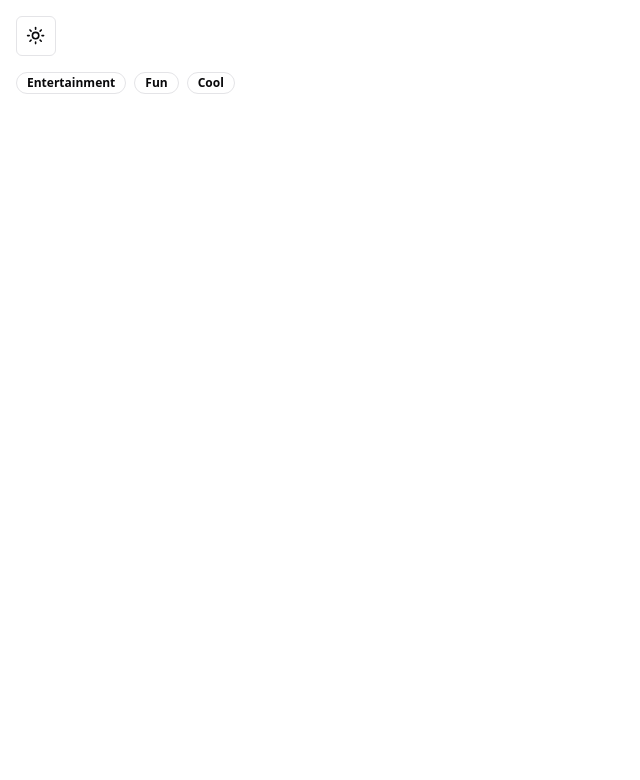
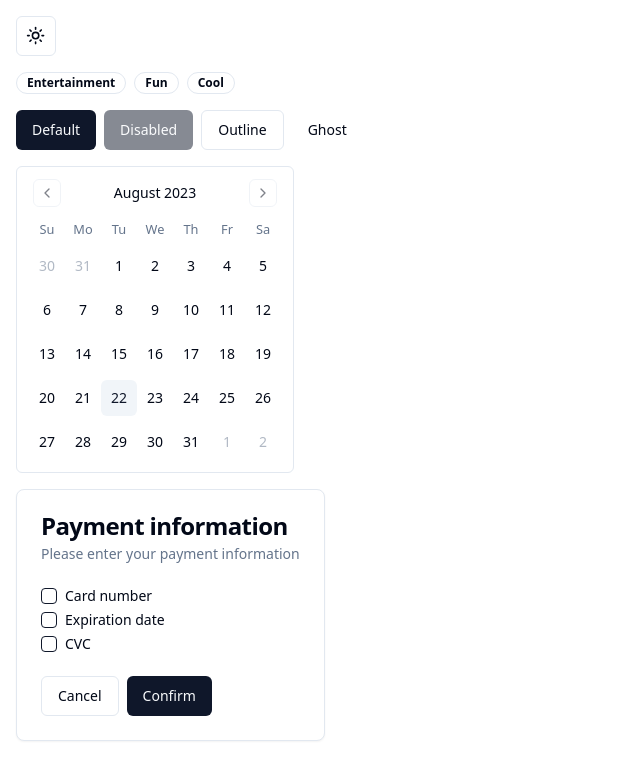
Before and after one commit to seesmof/Pixoto-Photos-Website, a Next.js app: page / in a window 1280 px wide. Shown: the top 780 px of the page, without its empty margins (0-640 px from the left). Built offline with nearby package versions, Linux system fonts and the light colour scheme.

Commit message:
build(deps): update globals.css, page.tsx, package-lock.json and package.json

```diff
--- a/app/globals.css
+++ b/app/globals.css
@@ -5,47 +5,47 @@
 @layer base {
   :root {
     --background: 0 0% 100%;
-    --foreground: 240 10% 3.9%;
+    --foreground: 222.2 84% 4.9%;
     --card: 0 0% 100%;
-    --card-foreground: 240 10% 3.9%;
+    --card-foreground: 222.2 84% 4.9%;
     --popover: 0 0% 100%;
-    --popover-foreground: 240 10% 3.9%;
-    --primary: 142.1 76.2% 36.3%;
-    --primary-foreground: 355.7 100% 97.3%;
-    --secondary: 240 4.8% 95.9%;
-    --secondary-foreground: 240 5.9% 10%;
-    --muted: 240 4.8% 95.9%;
-    --muted-foreground: 240 3.8% 46.1%;
-    --accent: 240 4.8% 95.9%;
-    --accent-foreground: 240 5.9% 10%;
+    --popover-foreground: 222.2 84% 4.9%;
+    --primary: 222.2 47.4% 11.2%;
+    --primary-foreground: 210 40% 98%;
+    --secondary: 210 40% 96.1%;
+    --secondary-foreground: 222.2 47.4% 11.2%;
+    --muted: 210 40% 96.1%;
+    --muted-foreground: 215.4 16.3% 46.9%;
+    --accent: 210 40% 96.1%;
+    --accent-foreground: 222.2 47.4% 11.2%;
     --destructive: 0 84.2% 60.2%;
-    --destructive-foreground: 0 0% 98%;
-    --border: 240 5.9% 90%;
-    --input: 240 5.9% 90%;
-    --ring: 142.1 76.2% 36.3%;
+    --destructive-foreground: 210 40% 98%;
+    --border: 214.3 31.8% 91.4%;
+    --input: 214.3 31.8% 91.4%;
+    --ring: 222.2 84% 4.9%;
     --radius: 0.5rem;
   }
 
   .dark {
-    --background: 20 14.3% 4.1%;
-    --foreground: 0 0% 95%;
-    --card: 24 9.8% 10%;
-    --card-foreground: 0 0% 95%;
-    --popover: 0 0% 9%;
-    --popover-foreground: 0 0% 95%;
-    --primary: 142.1 70.6% 45.3%;
-    --primary-foreground: 144.9 80.4% 10%;
-    --secondary: 240 3.7% 15.9%;
-    --secondary-foreground: 0 0% 98%;
-    --muted: 0 0% 15%;
-    --muted-foreground: 240 5% 64.9%;
-    --accent: 12 6.5% 15.1%;
-    --accent-foreground: 0 0% 98%;
+    --background: 222.2 84% 4.9%;
+    --foreground: 210 40% 98%;
+    --card: 222.2 84% 4.9%;
+    --card-foreground: 210 40% 98%;
+    --popover: 222.2 84% 4.9%;
+    --popover-foreground: 210 40% 98%;
+    --primary: 210 40% 98%;
+    --primary-foreground: 222.2 47.4% 11.2%;
+    --secondary: 217.2 32.6% 17.5%;
+    --secondary-foreground: 210 40% 98%;
+    --muted: 217.2 32.6% 17.5%;
+    --muted-foreground: 215 20.2% 65.1%;
+    --accent: 217.2 32.6% 17.5%;
+    --accent-foreground: 210 40% 98%;
     --destructive: 0 62.8% 30.6%;
-    --destructive-foreground: 0 85.7% 97.3%;
-    --border: 240 3.7% 15.9%;
-    --input: 240 3.7% 15.9%;
-    --ring: 142.4 71.8% 29.2%;
+    --destructive-foreground: 210 40% 98%;
+    --border: 217.2 32.6% 17.5%;
+    --input: 217.2 32.6% 17.5%;
+    --ring: 212.7 26.8% 83.9;
   }
 }
 
--- a/app/page.tsx
+++ b/app/page.tsx
@@ -25,16 +25,18 @@ import { AspectRatio } from "@radix-ui/react-aspect-ratio";
 import { Terminal, FileWarning, AlertCircle } from "lucide-react";
 import { AvatarFallback, AvatarImage, Avatar } from "@/components/ui/avatar";
 import { Badge } from "@/components/ui/badge";
+import { Calendar } from "@/components/ui/calendar";
+import {
+  Card,
+  CardContent,
+  CardDescription,
+  CardFooter,
+  CardHeader,
+  CardTitle,
+} from "@/components/ui/card";
+import { Checkbox } from "@/components/ui/checkbox";
 
 export default function Home() {
-  const handleAccountDeletion = () => {
-    console.error("Account have been successfully deleted");
-    window.location.href = "https://google.com/";
-  };
-  const [isArtFlipped, setIsArtFlipped] = React.useState(false);
-  const [showCoolAlert, setShowCoolAlert] = React.useState(false);
-  const [showUncoolAlert, setShowUncoolAlert] = React.useState(false);
-
   return (
     <main className="flex min-h-screen flex-col p-4 gap-4">
       <ThemeToggle />
@@ -44,6 +46,55 @@ export default function Home() {
         <Badge variant="outline">Fun</Badge>
         <Badge variant="outline">Cool</Badge>
       </div>
+
+      <div className="flex flex-row items-center gap-2">
+        <Button variant="default">Default</Button>
+        <Button disabled>Disabled</Button>
+        <Button variant="outline">Outline</Button>
+        <Button variant="ghost">Ghost</Button>
+      </div>
+
+      <div className="flex flex-row items-center gap-2">
+        <Calendar mode="default" className="rounded-md border cursor-pointer" />
+      </div>
+
+      <Card className="w-max">
+        <CardHeader>
+          <CardTitle>Payment information</CardTitle>
+          <CardDescription>
+            Please enter your payment information
+          </CardDescription>
+        </CardHeader>
+        <CardContent>
+          <ul className="flex flex-col gap-2 list-disc">
+            <div className="flex flex-row items-center gap-2">
+              <Checkbox id="cardNumber" />
+              <label
+                htmlFor="cardNumber"
+                className="leading-none text-sm font-medium"
+              >
+                Card number
+              </label>
+            </div>
+            <div className="flex flex-row items-center gap-2">
+              <Checkbox id="expirationDate" />
+              <label htmlFor="expirationDate" className="leading-none text-sm">
+                Expiration date
+              </label>
+            </div>
+            <div className="flex flex-row items-center gap-2">
+              <Checkbox id="cvc" />
+              <label htmlFor="cvc" className="leading-none text-sm">
+                CVC
+              </label>
+            </div>
+          </ul>
+        </CardContent>
+        <CardFooter className="flex flex-row gap-2">
+          <Button variant={"outline"}>Cancel</Button>
+          <Button variant={"default"}>Confirm</Button>
+        </CardFooter>
+      </Card>
     </main>
   );
 }
--- /dev/null
+++ b/components/ui/calendar.tsx
@@ -0,0 +1,64 @@
+"use client"
+
+import * as React from "react"
+import { ChevronLeft, ChevronRight } from "lucide-react"
+import { DayPicker } from "react-day-picker"
+
+import { cn } from "@/lib/utils"
+import { buttonVariants } from "@/components/ui/button"
+
+export type CalendarProps = React.ComponentProps<typeof DayPicker>
+
+function Calendar({
+  className,
+  classNames,
+  showOutsideDays = true,
+  ...props
+}: CalendarProps) {
+  return (
+    <DayPicker
+      showOutsideDays={showOutsideDays}
+      className={cn("p-3", className)}
+      classNames={{
+        months: "flex flex-col sm:flex-row space-y-4 sm:space-x-4 sm:space-y-0",
+        month: "space-y-4",
+        caption: "flex justify-center pt-1 relative items-center",
+        caption_label: "text-sm font-medium",
+        nav: "space-x-1 flex items-center",
+        nav_button: cn(
+          buttonVariants({ variant: "outline" }),
+          "h-7 w-7 bg-transparent p-0 opacity-50 hover:opacity-100"
+        ),
+        nav_button_previous: "absolute left-1",
+        nav_button_next: "absolute right-1",
+        table: "w-full border-collapse space-y-1",
+        head_row: "flex",
+        head_cell:
+          "text-muted-foreground rounded-md w-9 font-normal text-[0.8rem]",
+        row: "flex w-full mt-2",
+        cell: "text-center text-sm p-0 relative [&:has([aria-selected])]:bg-accent first:[&:has([aria-selected])]:rounded-l-md last:[&:has([aria-selected])]:rounded-r-md focus-within:relative focus-within:z-20",
+        day: cn(
+          buttonVariants({ variant: "ghost" }),
+          "h-9 w-9 p-0 font-normal aria-selected:opacity-100"
+        ),
+        day_selected:
+          "bg-primary text-primary-foreground hover:bg-primary hover:text-primary-foreground focus:bg-primary focus:text-primary-foreground",
+        day_today: "bg-accent text-accent-foreground",
+        day_outside: "text-muted-foreground opacity-50",
+        day_disabled: "text-muted-foreground opacity-50",
+        day_range_middle:
+          "aria-selected:bg-accent aria-selected:text-accent-foreground",
+        day_hidden: "invisible",
+        ...classNames,
+      }}
+      components={{
+        IconLeft: ({ ...props }) => <ChevronLeft className="h-4 w-4" />,
+        IconRight: ({ ...props }) => <ChevronRight className="h-4 w-4" />,
+      }}
+      {...props}
+    />
+  )
+}
+Calendar.displayName = "Calendar"
+
+export { Calendar }
--- /dev/null
+++ b/components/ui/card.tsx
@@ -0,0 +1,79 @@
+import * as React from "react"
+
+import { cn } from "@/lib/utils"
+
+const Card = React.forwardRef<
+  HTMLDivElement,
+  React.HTMLAttributes<HTMLDivElement>
+>(({ className, ...props }, ref) => (
+  <div
+    ref={ref}
+    className={cn(
+      "rounded-lg border bg-card text-card-foreground shadow-sm",
+      className
+    )}
+    {...props}
+  />
+))
+Card.displayName = "Card"
+
+const CardHeader = React.forwardRef<
+  HTMLDivElement,
+  React.HTMLAttributes<HTMLDivElement>
+>(({ className, ...props }, ref) => (
+  <div
+    ref={ref}
+    className={cn("flex flex-col space-y-1.5 p-6", className)}
+    {...props}
+  />
+))
+CardHeader.displayName = "CardHeader"
+
+const CardTitle = React.forwardRef<
+  HTMLParagraphElement,
+  React.HTMLAttributes<HTMLHeadingElement>
+>(({ className, ...props }, ref) => (
+  <h3
+    ref={ref}
+    className={cn(
+      "text-2xl font-semibold leading-none tracking-tight",
+      className
+    )}
+    {...props}
+  />
+))
+CardTitle.displayName = "CardTitle"
+
+const CardDescription = React.forwardRef<
+  HTMLParagraphElement,
+  React.HTMLAttributes<HTMLParagraphElement>
+>(({ className, ...props }, ref) => (
+  <p
+    ref={ref}
+    className={cn("text-sm text-muted-foreground", className)}
+    {...props}
+  />
+))
+CardDescription.displayName = "CardDescription"
+
+const CardContent = React.forwardRef<
+  HTMLDivElement,
+  React.HTMLAttributes<HTMLDivElement>
+>(({ className, ...props }, ref) => (
+  <div ref={ref} className={cn("p-6 pt-0", className)} {...props} />
+))
+CardContent.displayName = "CardContent"
+
+const CardFooter = React.forwardRef<
+  HTMLDivElement,
+  React.HTMLAttributes<HTMLDivElement>
+>(({ className, ...props }, ref) => (
+  <div
+    ref={ref}
+    className={cn("flex items-center p-6 pt-0", className)}
+    {...props}
+  />
+))
+CardFooter.displayName = "CardFooter"
+
+export { Card, CardHeader, CardFooter, CardTitle, CardDescription, CardContent }
--- /dev/null
+++ b/components/ui/checkbox.tsx
@@ -0,0 +1,30 @@
+"use client"
+
+import * as React from "react"
+import * as CheckboxPrimitive from "@radix-ui/react-checkbox"
+import { Check } from "lucide-react"
+
+import { cn } from "@/lib/utils"
+
+const Checkbox = React.forwardRef<
+  React.ElementRef<typeof CheckboxPrimitive.Root>,
+  React.ComponentPropsWithoutRef<typeof CheckboxPrimitive.Root>
+>(({ className, ...props }, ref) => (
+  <CheckboxPrimitive.Root
+    ref={ref}
+    className={cn(
+      "peer h-4 w-4 shrink-0 rounded-sm border border-primary ring-offset-background focus-visible:outline-none focus-visible:ring-2 focus-visible:ring-ring focus-visible:ring-offset-2 disabled:cursor-not-allowed disabled:opacity-50 data-[state=checked]:bg-primary data-[state=checked]:text-primary-foreground",
+      className
+    )}
+    {...props}
+  >
+    <CheckboxPrimitive.Indicator
+      className={cn("flex items-center justify-center text-current")}
+    >
+      <Check className="h-4 w-4" />
+    </CheckboxPrimitive.Indicator>
+  </CheckboxPrimitive.Root>
+))
+Checkbox.displayName = CheckboxPrimitive.Root.displayName
+
+export { Checkbox }
--- a/package.json
+++ b/package.json
@@ -13,6 +13,7 @@
     "@radix-ui/react-alert-dialog": "^1.0.4",
     "@radix-ui/react-aspect-ratio": "^1.0.3",
     "@radix-ui/react-avatar": "^1.0.3",
+    "@radix-ui/react-checkbox": "^1.0.4",
     "@radix-ui/react-dropdown-menu": "^2.0.5",
     "@radix-ui/react-slot": "^1.0.2",
     "@types/node": "20.5.1",
@@ -21,6 +22,7 @@
     "autoprefixer": "10.4.15",
     "class-variance-authority": "^0.7.0",
     "clsx": "^2.0.0",
+    "date-fns": "^2.30.0",
     "eslint": "8.47.0",
     "eslint-config-next": "13.4.19",
     "lucide-react": "^0.268.0",
@@ -28,6 +30,7 @@
     "next-themes": "^0.2.1",
     "postcss": "8.4.28",
     "react": "18.2.0",
+    "react-day-picker": "^8.8.1",
     "react-dom": "18.2.0",
     "react-icons": "^4.10.1",
     "tailwind-merge": "^1.14.0",
```
Also changed, not shown: 1 other file (tests, documents, lock files or other folders).
